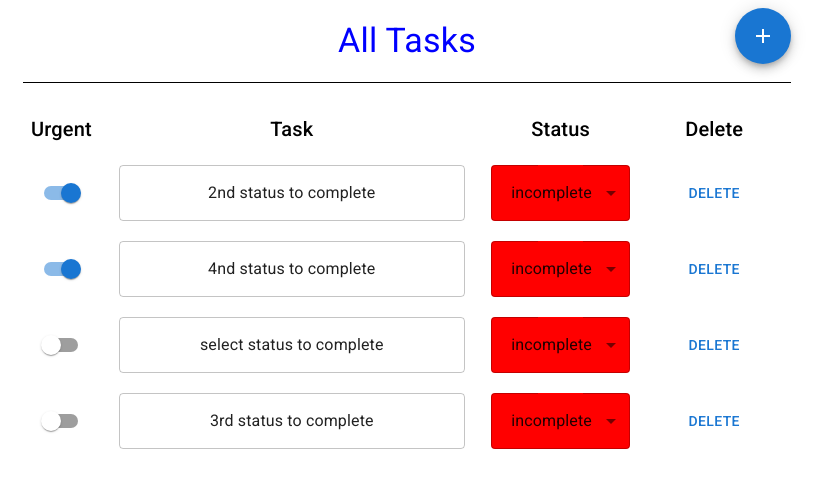
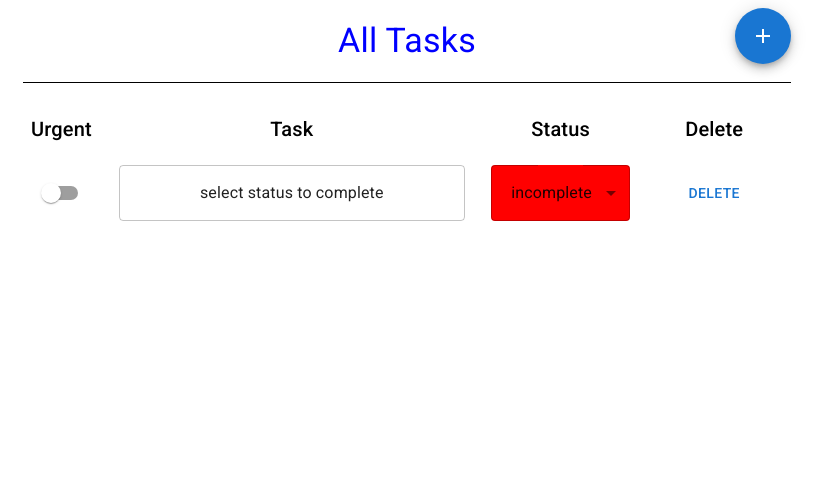
Before and after one commit to huan00/task_manager, a React (Create React App) app: page / in a window 1280 px wide. Shown: the top 488 px of the page, without its empty margins (233-1059 px from the left). Built offline with nearby package versions, Linux system fonts and the light colour scheme.

Commit message:
remove mock task

```diff
--- a/src/pages/Index.js
+++ b/src/pages/Index.js
@@ -9,10 +9,7 @@ const Index = () => {
   const id = useId()
   const [addTaskModal, setAddTaskModal] = useState(false)
   const [tasks, setTasks] = useState([
-    { urgent: false, task: 'select status to complete', status: 'incomplete' },
-    { urgent: true, task: '2nd status to complete', status: 'incomplete' },
-    { urgent: false, task: '3rd status to complete', status: 'incomplete' },
-    { urgent: true, task: '4nd status to complete', status: 'incomplete' }
+    { urgent: false, task: 'select status to complete', status: 'incomplete' }
   ])
 
   // useEffect(() => {}, [tasks])
```
